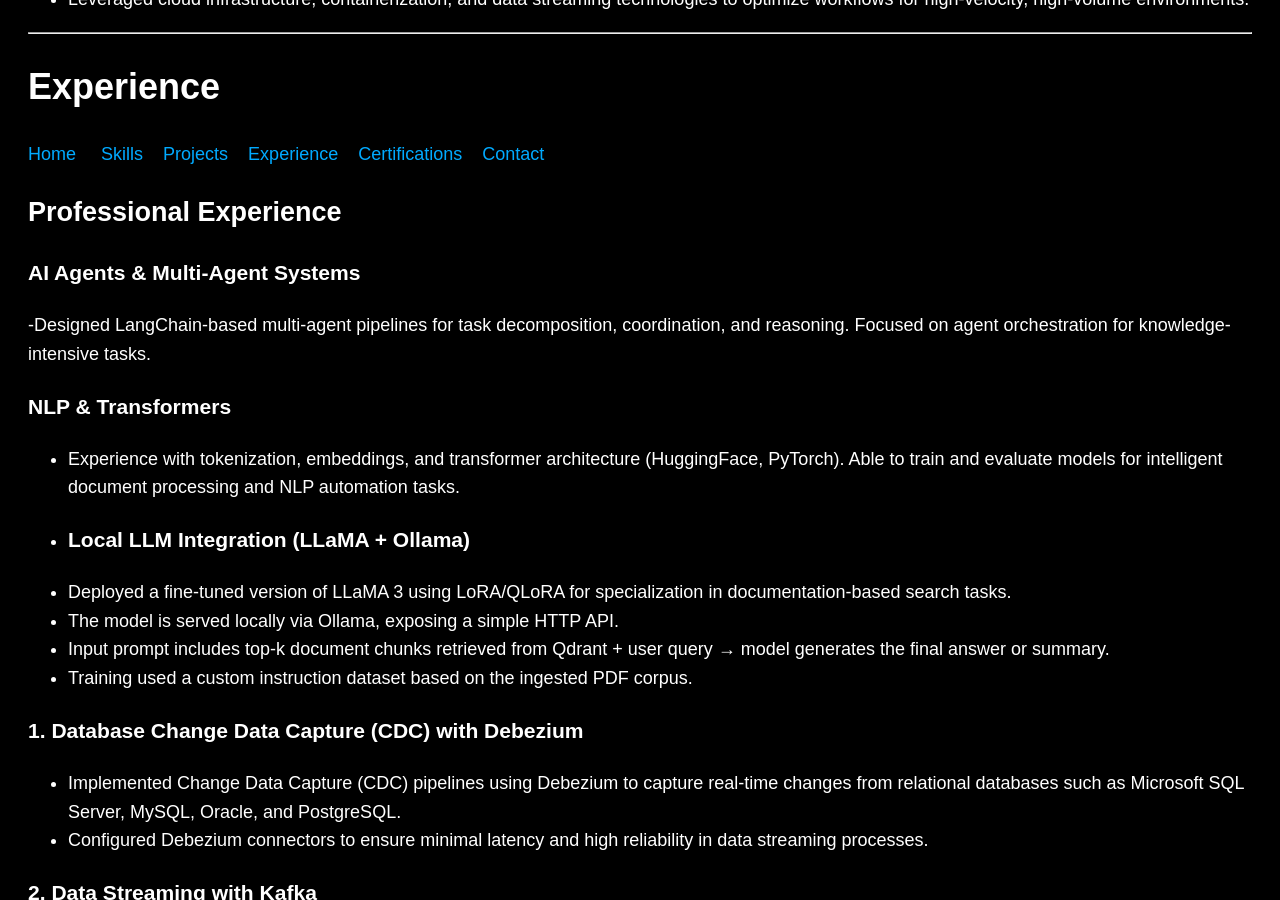
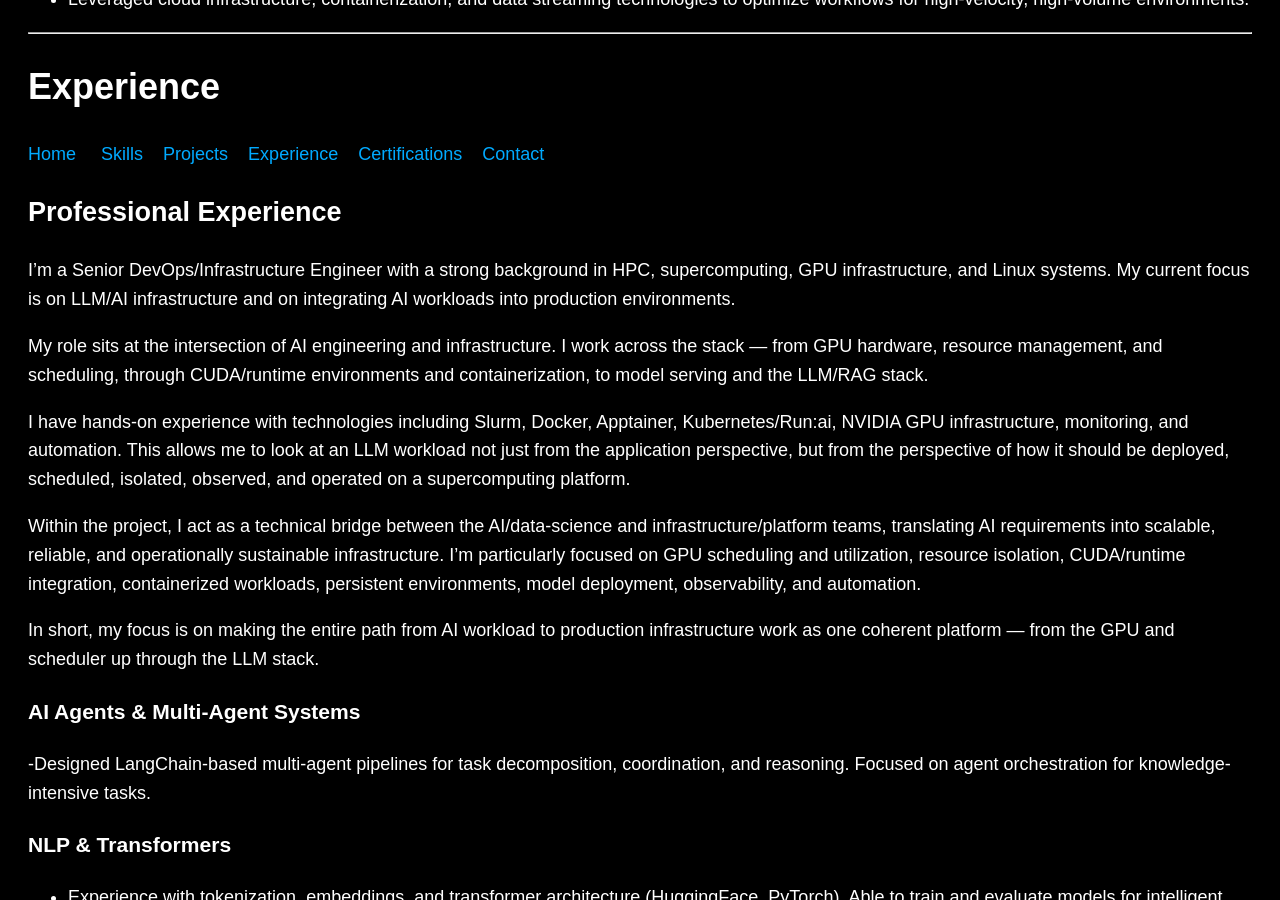
Before and after one commit to floyd011/datameshsync, a Jekyll site: the page built from portfolio/index.md, in a window 1280 px wide and 900 px high, scrolled down 8584 px. Built offline with Jekyll 4.4.1, drawn with Linux system fonts in a browser that asks for light colours.

Commit message:
Update index.md

```diff
--- a/portfolio/index.md
+++ b/portfolio/index.md
@@ -303,6 +303,16 @@ Designing and implementing modern data architectures, with a strong focus on sca
 
 ## Professional Experience
 
+I’m a Senior DevOps/Infrastructure Engineer with a strong background in HPC, supercomputing, GPU infrastructure, and Linux systems. My current focus is on LLM/AI infrastructure and on integrating AI workloads into production environments.
+
+My role sits at the intersection of AI engineering and infrastructure. I work across the stack — from GPU hardware, resource management, and scheduling, through CUDA/runtime environments and containerization, to model serving and the LLM/RAG stack.
+
+I have hands-on experience with technologies including Slurm, Docker, Apptainer, Kubernetes/Run:ai, NVIDIA GPU infrastructure, monitoring, and automation. This allows me to look at an LLM workload not just from the application perspective, but from the perspective of how it should be deployed, scheduled, isolated, observed, and operated on a supercomputing platform.
+
+Within the project, I act as a technical bridge between the AI/data-science and infrastructure/platform teams, translating AI requirements into scalable, reliable, and operationally sustainable infrastructure. I’m particularly focused on GPU scheduling and utilization, resource isolation, CUDA/runtime integration, containerized workloads, persistent environments, model deployment, observability, and automation.
+
+In short, my focus is on making the entire path from AI workload to production infrastructure work as one coherent platform — from the GPU and scheduler up through the LLM stack.
+
 ### AI Agents & Multi-Agent Systems
 
 -Designed LangChain-based multi-agent pipelines for task decomposition, coordination, and reasoning. Focused on agent orchestration for knowledge-intensive tasks.
```
